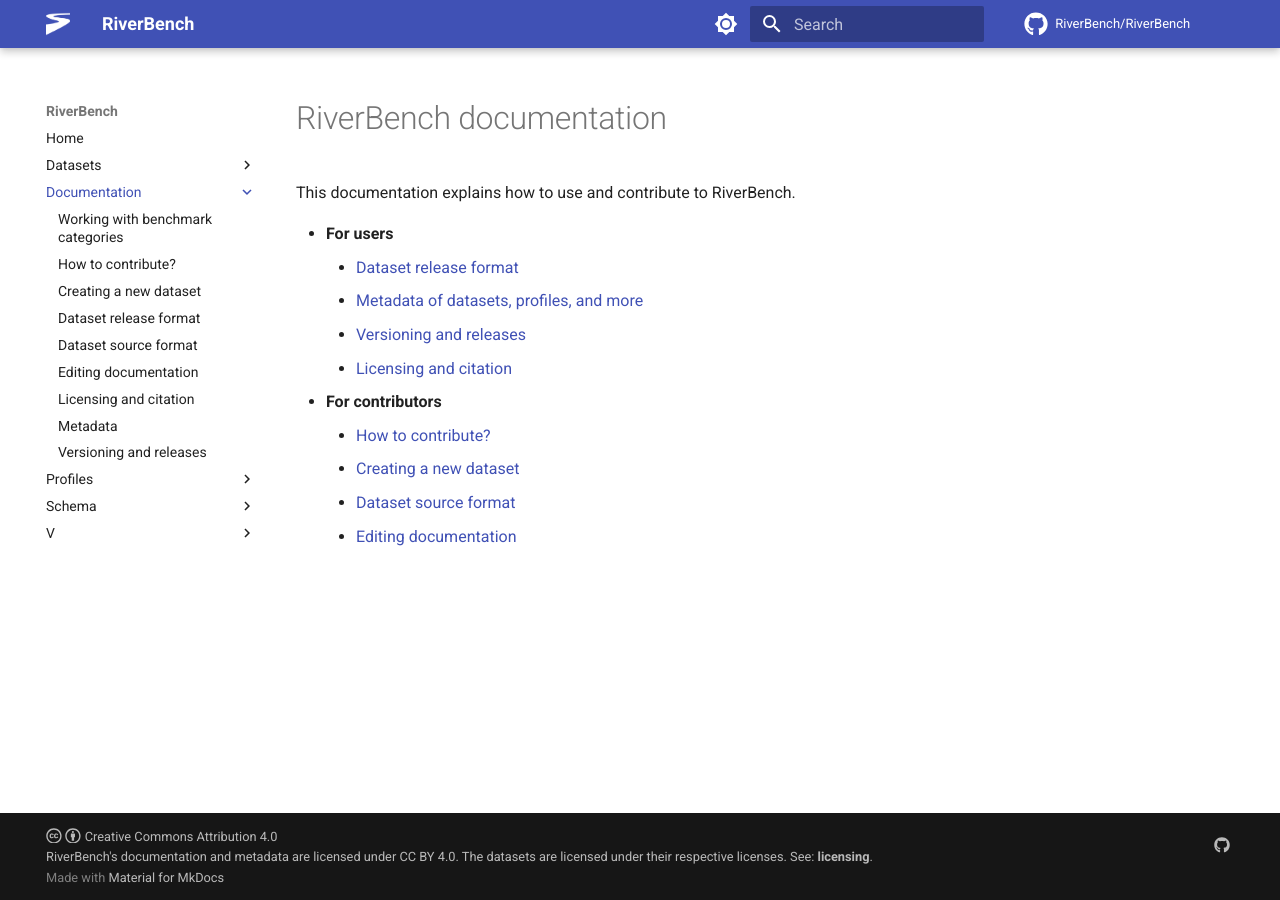
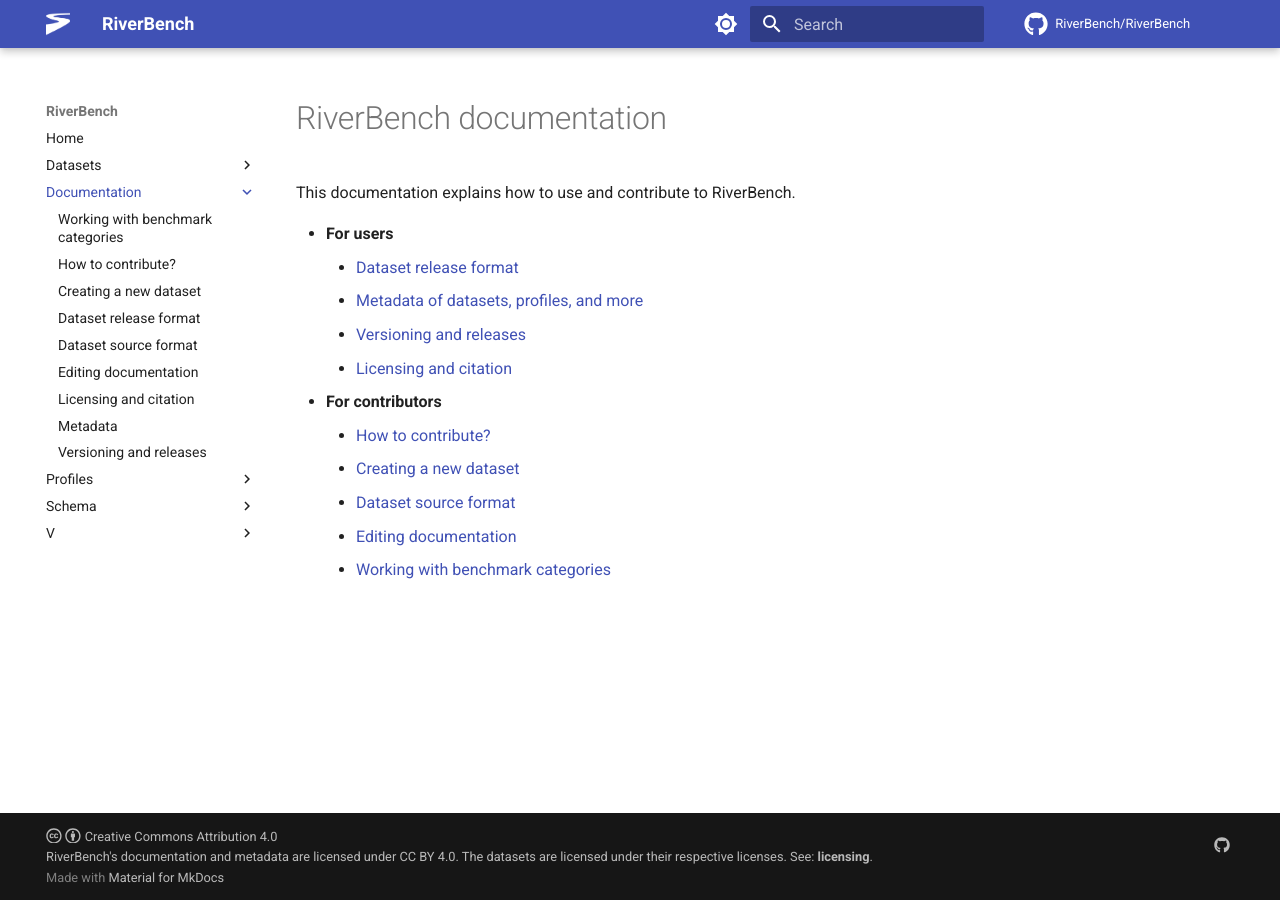
Before and after one commit to RiverBench/riverbench.github.io, an MkDocs documentation site: the page built from docs/documentation/index.md, in a window 1280 px wide. Built offline with MkDocs 1.6.1 and Material for MkDocs 9.7.7, drawn with Linux system fonts in a browser that asks for light colours; comment, search, counter and statistics services are not loaded.

Commit message:
Add category-to-doc update mechanism
Also bump action dependencies

Issue: https://github.com/RiverBench/RiverBench/issues/65

```diff
--- a/docs/documentation/index.md
+++ b/docs/documentation/index.md
@@ -12,3 +12,4 @@
     - [Creating a new dataset](creating-new-dataset.md)
     - [Dataset source format](dataset-source-format.md)
     - [Editing documentation](editing-docs.md)
+    - [Working with benchmark categories](categories.md)
```
Also changed, not shown: 4 other files.
